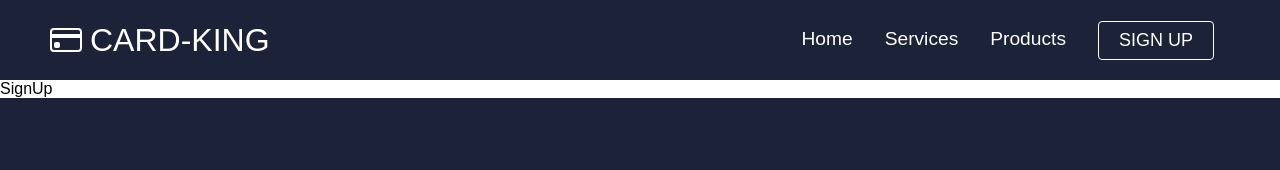
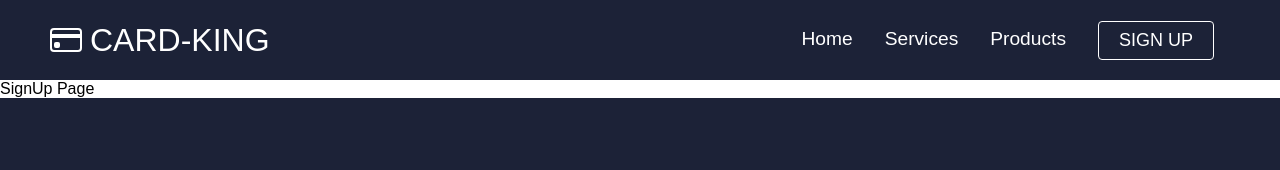
Before and after one commit to sat17ya/responsive-website, a React (Create React App) app: page /sign-up in a window 1280 px wide. Shown: the top 170 px of the page. Built offline with nearby package versions, Linux system fonts and the light colour scheme.

Commit message:
SignUp Page Init

```diff
--- a/src/Components/Pages/SignUp/SignUp.jsx
+++ b/src/Components/Pages/SignUp/SignUp.jsx
@@ -2,6 +2,6 @@ import React from 'react'
 
 export default function SignUp() {
   return (
-    <div>SignUp</div>
+    <div>SignUp Page</div>
   )
 }
```
